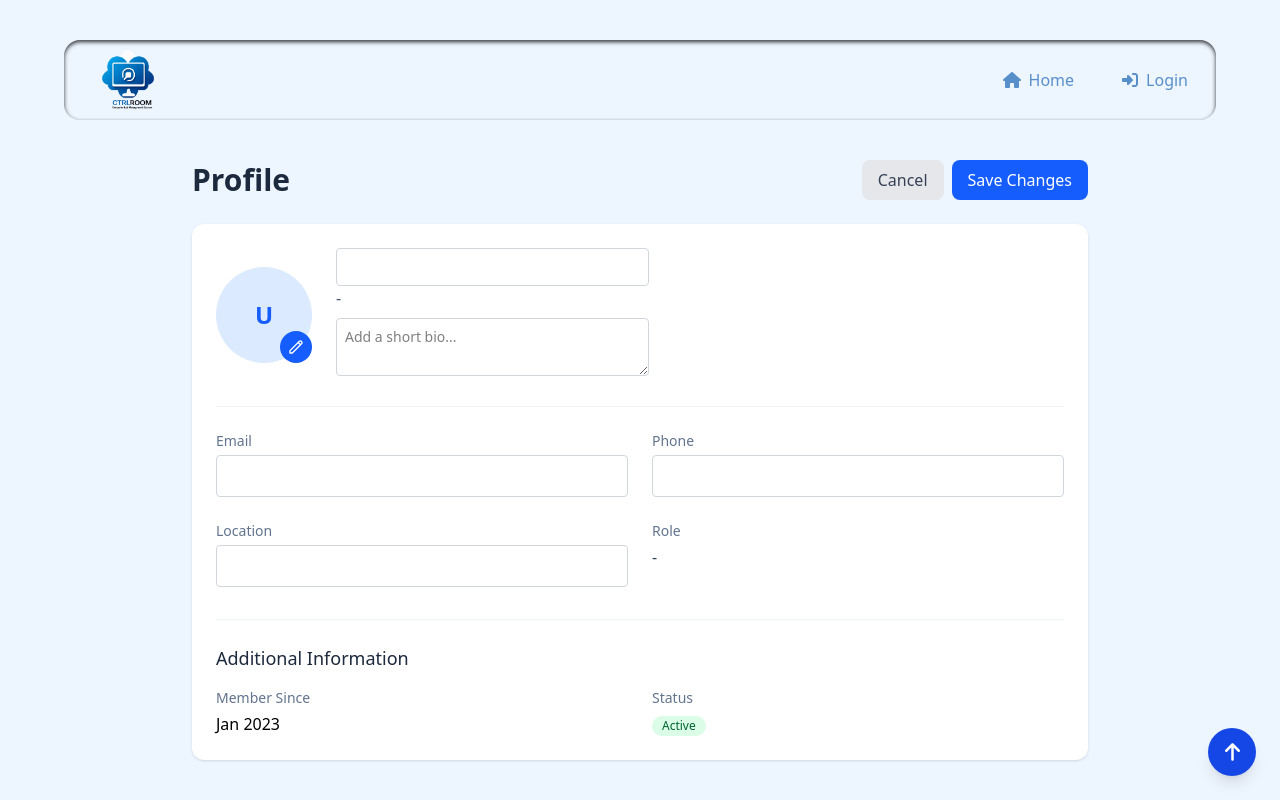
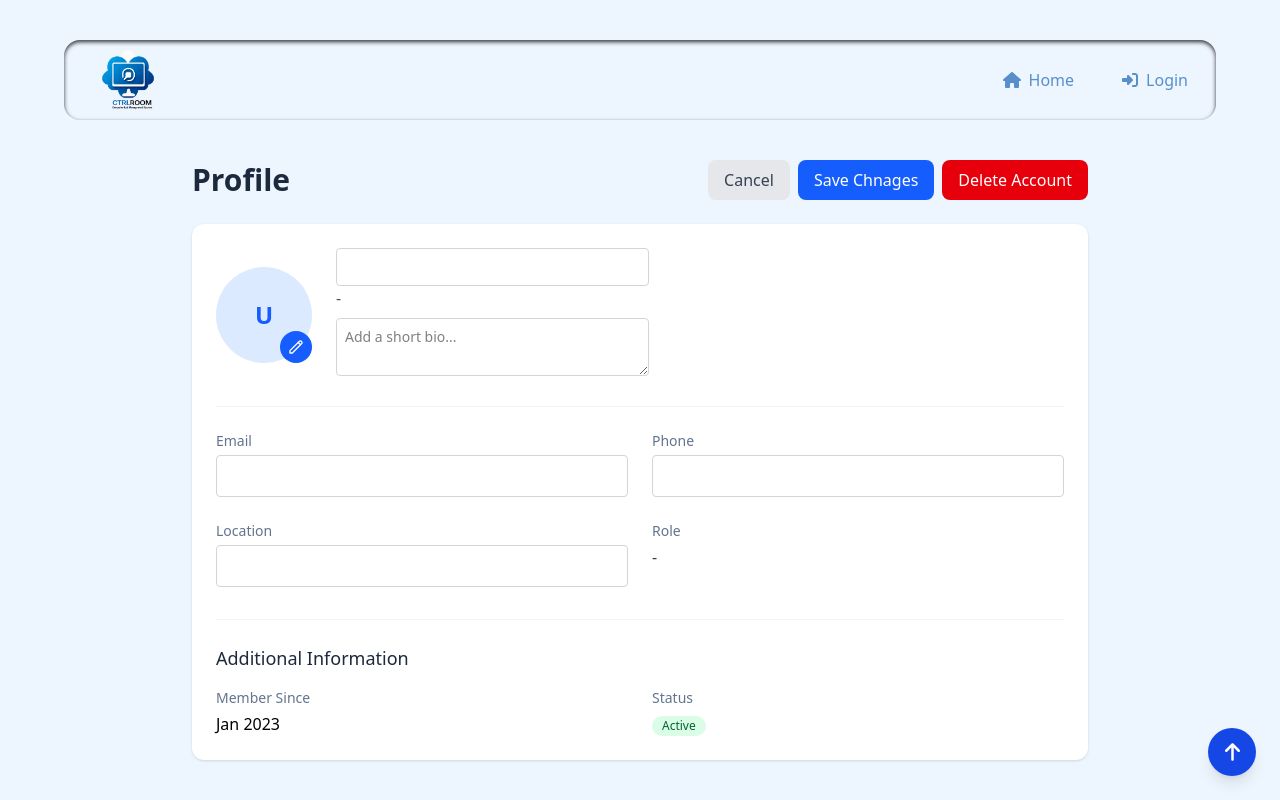
Before and after one commit to Thushan2002/CtrlRoom, a React (Vite) app in the folder Frontend/: page /profile in a window 1280 px wide. Both pictures are taken after a click on the button "Edit Profile". Shown: the top 800 px of the page. Built offline with nearby package versions, Linux system fonts and the light colour scheme; no server answers.

Commit message:
profile updated

```diff
--- a/Frontend/src/Pages/Profile.jsx
+++ b/Frontend/src/Pages/Profile.jsx
@@ -2,8 +2,9 @@ import React, { useState, useRef } from "react";
 import { useApp } from "../context/AppContext";
 
 const Profile = () => {
-  const { user, role } = useApp();
+  const { user, role, fetchCurrentUser, logout, API } = useApp();
   const [isEditing, setIsEditing] = useState(false);
+  const [submitting, setSubmitting] = useState(false);
   const [formData, setFormData] = useState({
     name: user?.name || "",
     email: user?.email || "",
@@ -33,11 +34,43 @@ const Profile = () => {
     }
   };
 
-  const handleSave = () => {
-    // Here you would typically send the updated data to your backend
-    console.log("Saving data:", { ...formData, profileImage });
+  const handleSave = async () => {
+    try {
+      const token = localStorage.getItem("auth_token");
+      const payload = { ...formData };
+      if (profileImage && profileImage !== user?.profileImage) {
+        payload.profileImage = profileImage;
+      }
+      await API.put("/user/profile", payload, {
+        headers: {
+          Authorization: `Bearer ${token}`,
+        },
+      });
+      if (fetchCurrentUser) await fetchCurrentUser();
       setIsEditing(false);
-    // Update user context if needed
+    } catch (err) {
+      alert("Failed to update profile.");
+    }
+  };
+
+  const handleDeleteAccount = async () => {
+    if (
+      !window.confirm(
+        "Are you sure you want to delete your account? This action cannot be undone."
+      )
+    )
+      return;
+    try {
+      const token = localStorage.getItem("auth_token");
+      await API.delete("/user/account", {
+        headers: {
+          Authorization: `Bearer ${token}`,
+        },
+      });
+      if (logout) logout();
+    } catch (err) {
+      alert("Failed to delete account.");
+    }
   };
 
   const handleCancel = () => {
@@ -62,6 +95,7 @@ const Profile = () => {
         <h1 className="text-2xl md:text-3xl font-semibold text-slate-800">
           Profile
         </h1>
+        <div className="flex gap-2">
           {!isEditing ? (
             <button
               onClick={() => setIsEditing(true)}
@@ -69,19 +103,36 @@ const Profile = () => {
               Edit Profile
             </button>
           ) : (
-          <div className="flex gap-2">
+            <>
               <button
                 onClick={handleCancel}
                 className="px-4 py-2 bg-gray-200 text-gray-700 rounded-lg hover:bg-gray-300 transition-colors">
                 Cancel
               </button>
               <button
-              onClick={handleSave}
+                onClick={async () => {
+                  setSubmitting(true);
+                  try {
+                    await handleSave();
+                  } catch (err) {
+                    const msg = err?.response?.data?.message || "Update failed";
+                    alert(msg);
+                  } finally {
+                    setSubmitting(false);
+                  }
+                }}
+                disabled={submitting}
                 className="px-4 py-2 bg-blue-600 text-white rounded-lg hover:bg-blue-700 transition-colors">
-              Save Changes
+                {submitting ? "Updating..." : "Save Chnages"}
+              </button>
+            </>
+          )}
+          <button
+            onClick={handleDeleteAccount}
+            className="px-4 py-2 bg-red-600 text-white rounded-lg hover:bg-red-700 transition-colors">
+            Delete Account
           </button>
         </div>
-        )}
       </div>
 
       <div className="bg-white rounded-xl shadow-sm p-6">
```
Lines whose indentation alone changed are shown as unchanged.
